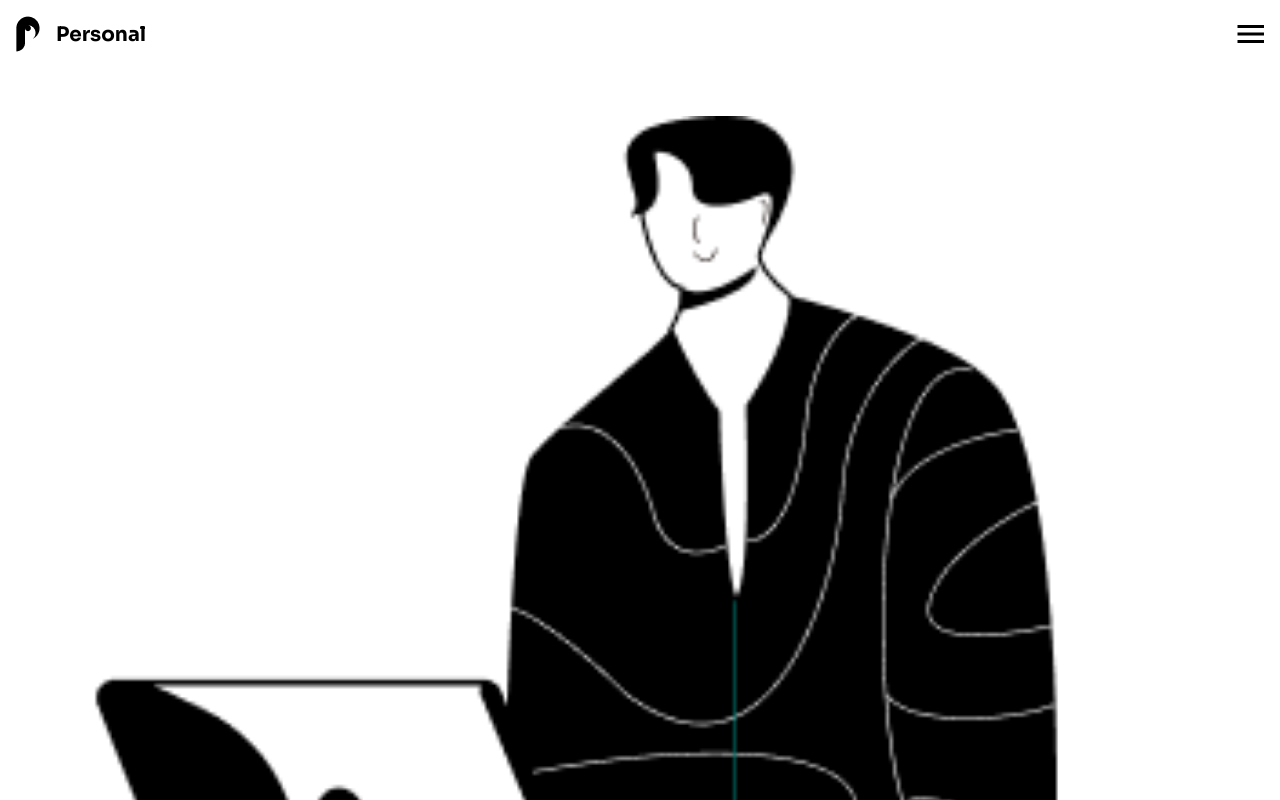
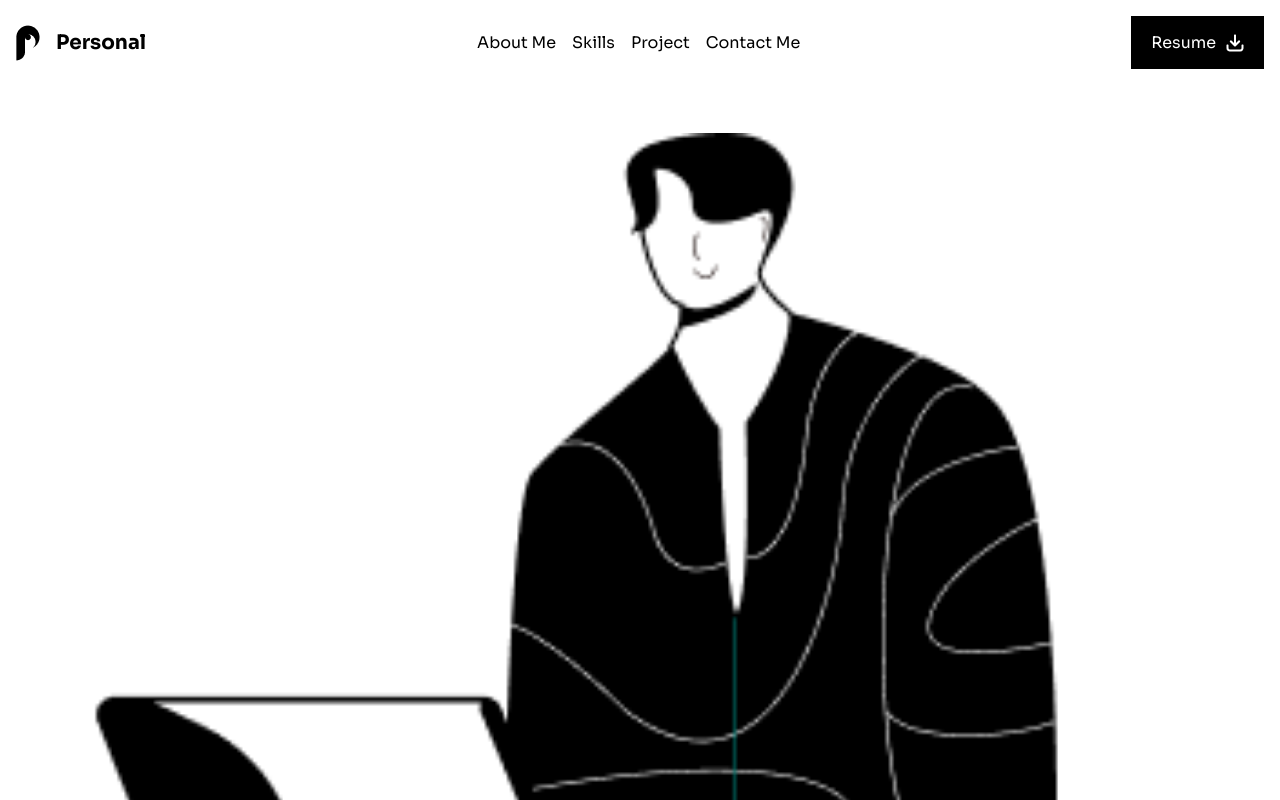
Before and after one commit to rowleks/illustrated-portfolio, a React (Vite) app: page / in a window 1280 px wide. Shown: the top 800 px of the page. Built offline with nearby package versions, Linux system fonts and the light colour scheme.

Commit message:
added responsive navbar

```diff
--- a/src/components/navbar/Navbar.tsx
+++ b/src/components/navbar/Navbar.tsx
@@ -1,13 +1,39 @@
+import { useState } from "react";
 import "./navbar.scss";
 
 function Navbar() {
+  const [open, setOpen] = useState(false)
+  const toggleNav = () => setOpen(!open)
+
+
   return (
     <nav className="navbar">
         <div className="navbar-logo">
             <img src="./logo-blk.png" alt="logo" />
             <span>Personal</span>
         </div>
-        <img className="nav-ham" src="hamburger.png" alt="hamburger" />
+
+        <div className="nav-menu">
+          <span className="nav-links">About Me</span>
+          <span className="nav-links">Skills</span>
+          <span className="nav-links">Project</span>
+          <span className="nav-links">Contact Me</span>
+        </div>
+
+        <div className="resume-btn">
+          <span>Resume</span>
+          <img src="download-icon.png" alt="" />
+        </div>
+
+        <img onClick={toggleNav} className="nav-ham" src="hamburger.png" alt="hamburger" />
+
+        <div className={`ham-menu ${open ? "open": ""}`}>
+          <span className="nav-links">About Me</span>
+          <span className="nav-links">Skills</span>
+          <span className="nav-links">Project</span>
+          <span className="nav-links">Contact Me</span>
+
+        </div>
 
     </nav>
   )
--- a/src/components/navbar/navbar.scss
+++ b/src/components/navbar/navbar.scss
@@ -1,12 +1,46 @@
+@import "../../styles/media-queries.scss";
+
+
 .navbar {
     display: flex;
     justify-content: space-between;
     align-items: center;
 
-    span {
-        font-size: 20px;
-        font-weight: 700;
+    .nav-links {
+        font-weight: 400;
+        cursor: pointer;
+
+        &:hover {
+            font-weight: 600;
+        }
     }
+
+    .nav-menu {
+        display: none;
+
+        @include sm {
+            display: flex;
+            gap: 1rem;
+            align-items: center;
+        }
+
+    }
+
+    .resume-btn {
+
+        display: none;
+
+        @include sm {
+            display: flex;
+            background-color: #000;
+            color: #fff;
+            padding: 16px 20px;
+            align-items: center;
+            gap: 10px;
+        }
+    }
+
+
 
     img {
         cursor: pointer;
@@ -19,11 +53,49 @@
         align-items: center;
         gap: 1rem;
         cursor: pointer;
+
+        span {
+            font-size: 20px;
+            font-weight: 700;
+        }
     }
 
     .nav-ham {
         width: 27px;
         height: 18px;
+
+        @include sm {
+            display: none;
+        }
+    }
+
+
+    .ham-menu {
+        position: fixed;
+        top: 0;
+        left: 0;
+        height: 100vh;
+        width: 50%;
+        display: flex;
+        flex-direction: column;
+        gap: 5rem;
+        opacity: 0;  // Start hidden
+        transform: translateX(-100%);  // Start off-screen
+        visibility: hidden;  // Hidden from screen readers and interactions
+        pointer-events: none;  // Disable interaction
+        align-items: center;
+        justify-content: center;
+        background-color: rgba(0, 0, 0, .9);
+        color: #FFF;
+        border: none;
+        transition: all .5s ease-in-out;
+
+        &.open {
+            opacity: 1;  // Fade in
+            transform: translateX(0);  // Slide in from left
+            visibility: visible;  // Visible to screen readers and interactions
+            pointer-events: auto;  // Enable interaction
+        }
     }
 
 
--- /dev/null
+++ b/src/styles/media-queries.scss
@@ -0,0 +1,5 @@
+@mixin sm {
+    @media (min-width: 768px) {
+        @content;
+    }
+}
```
